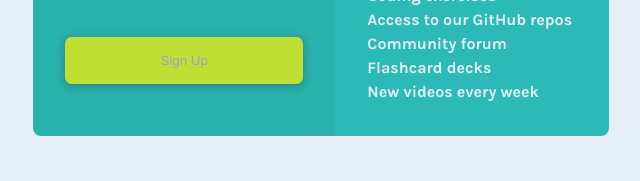
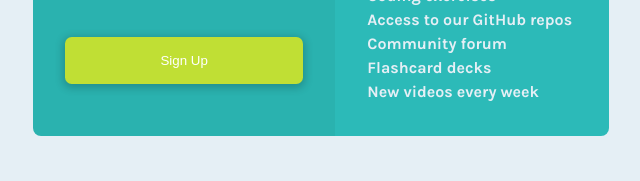
Before and after one commit to shikin93/single-price-grid, a plain HTML site: page index.html in a window 1280 px wide. Shown: the part 531-712 px from the top of the page, 319-959 px from the left. Drawn offline with Linux system fonts and the light colour scheme.

Commit message:
change color button

```diff
--- a/css/main.css
+++ b/css/main.css
@@ -85,7 +85,7 @@ main {
   height: 3.5em;
   margin: 1em 0;
   background-color: #c0df34;
-  color: #98a6bd;
+  color: white;
   border: none;
   border-radius: 0.5em;
   cursor: pointer;
```
